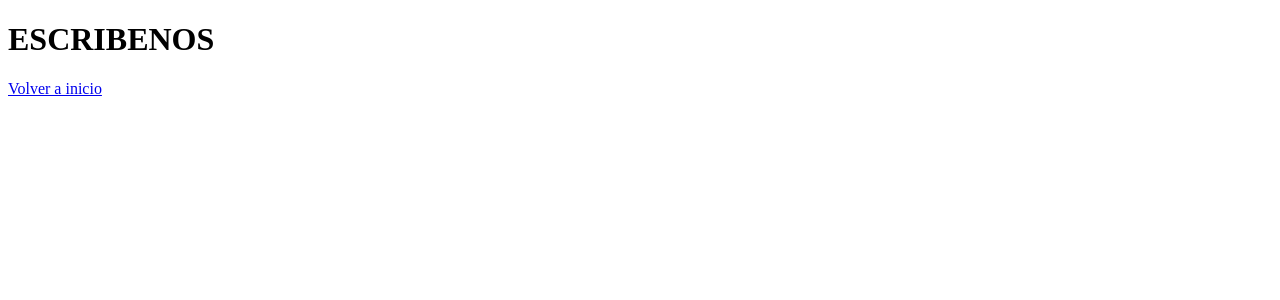
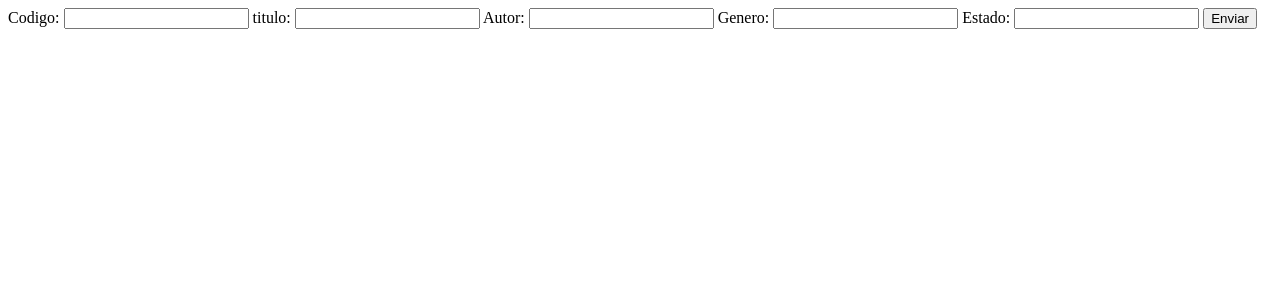
Before and after one commit to vladimir-ascue/20232-PY-6BT, a Django app: page /clibro/ in a window 1280 px wide. Shown: the top 300 px of the page. Run offline with Django 4.2, Linux system fonts and the light colour scheme.

Commit message:
Envio de datos de formulario HTML a BD

```diff
--- a/A04-Django/Biblioteca/Biblioteca/urls.py
+++ b/A04-Django/Biblioteca/Biblioteca/urls.py
@@ -1,10 +1,11 @@
 from django.contrib import admin
 from django.urls import path
 from Biblioteca.views import inicio, contacto
+from librosApp.views import crearLibro
 
 urlpatterns = [
    path('admin/', admin.site.urls),
     path('', inicio),
     path('contacto/', contacto),
-    path('clibro/', contacto),
+    path('clibro/', crearLibro),
 ]
--- a/A04-Django/Biblioteca/Templates/crearLibro.html
+++ b/A04-Django/Biblioteca/Templates/crearLibro.html
@@ -6,5 +6,28 @@
 </head>
 <body>
 
+    <form method="post">
+        {% csrf_token %}
+        <label for="codigo">Codigo:</label>
+        <input type="text" name="codigo">
+
+        <label for="titulo">titulo:</label>
+        <input type="text" name="titulo">
+
+        <label for="autor">Autor:</label>
+        <input type="text" name="autor">
+
+        <label for="genero">Genero:</label>
+        <input type="text" name="genero">
+
+        <label for="estado">Estado:</label>
+        <input type="text" name="estado">
+        <input type="submit" value="Enviar">
+    </form>
+
+    {% if titulo %}
+        libro: {{ titulo }}, guardado correctamente.
+    {% endif %}
+
 </body>
 </html>
--- a/A04-Django/Biblioteca/Templates/inicio.html
+++ b/A04-Django/Biblioteca/Templates/inicio.html
@@ -9,6 +9,7 @@
 </head>
 <body>
     <a href="/contacto">Contacto</a>
+    <a href="/clibro">Contacto</a>
 
     <h1> Saludos desde la plantilla</h1>
 
--- a/A04-Django/Biblioteca/librosApp/views.py
+++ b/A04-Django/Biblioteca/librosApp/views.py
@@ -1,5 +1,28 @@
 from django.shortcuts import render
+from librosApp.models import libro
 
 # Create your views here.
-def contacto(request):
+def crearLibro(request):
+    if request.method == 'POST':
+        Codigo = request.POST['codigo']
+        Titulo = request.POST['titulo']
+        Autor = request.POST['autor']
+        Genero = request.POST['genero']
+        Estado = request.POST['estado']
+
+        librito = libro(codigo=Codigo, titulo=Titulo, autor=Autor, genero=Genero, estado=Estado)
+        librito.save()
+
+        return render(request, "crearLibro.html", {"titulo": Titulo})
     return render(request, "crearLibro.html")
+
+# def actiualizarLibro(request):
+#     if request.method == 'POST':
+#         Codigo = request.POST['codigo']
+#
+#         librito = libro.Objects.all(codigo = Codigo)
+#         librito.estado = "inactivo"
+#         librito.save()
+#
+#         return render(request, "actualizarLibro.html", {"titulo": Titulo})
+#     return render(request, "creaactualizarLibro.html")
```
Also changed, not shown: A04-Django/Biblioteca/Templates/actualizarLibro.html (added, +21 -0 lines), A04-Django/Biblioteca/Biblioteca/views.py (line endings or trailing spaces), A04-Django/Biblioteca/db.sqlite3.
